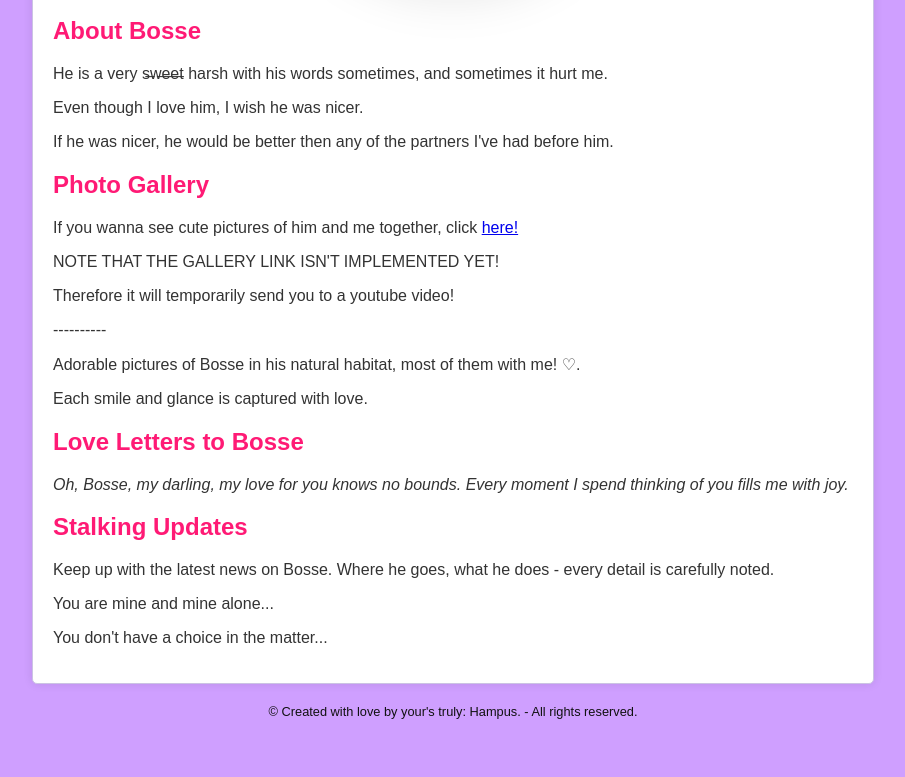
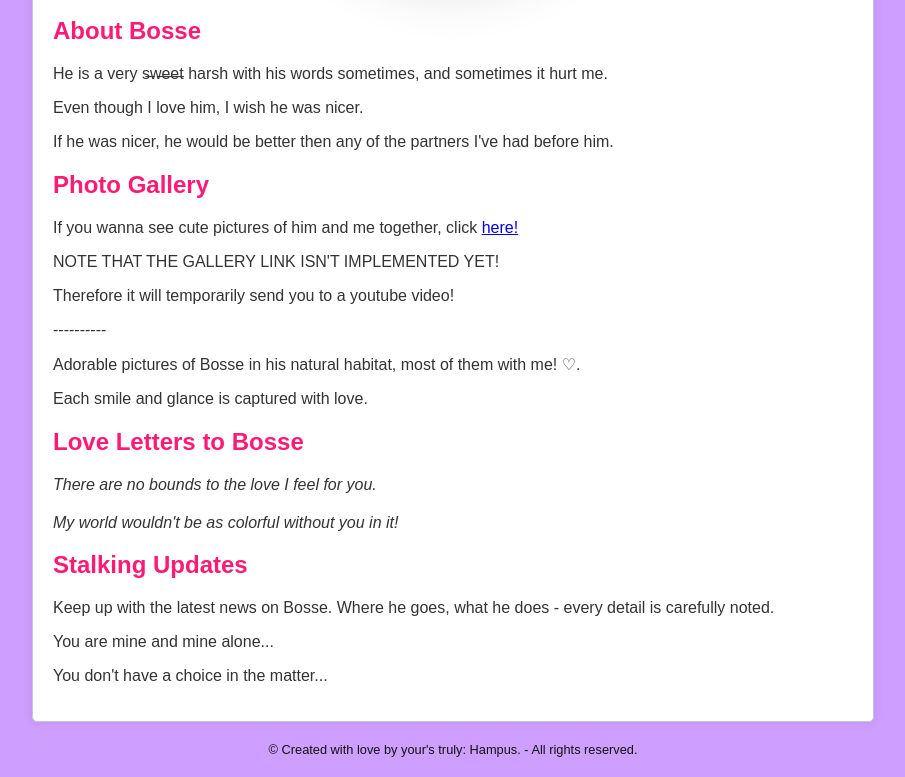
Before and after one commit to BestHampus/him, a plain HTML site: page index.html in a window 1280 px wide. Shown: the part 421-1198 px from the top of the page, without its empty margins (187-1092 px from the left). Before the commit the page ends 1160 px from the top, so only its background shows below. Drawn offline with Linux system fonts and the light colour scheme.

Commit message:
Update index.html

```diff
--- a/index.html
+++ b/index.html
@@ -83,7 +83,8 @@
         <p>Adorable pictures of Bosse in his natural habitat, most of them with me! ♡.
         <p>Each smile and glance is captured with love.</p>
         <h2>Love Letters to Bosse</h2>
-        <p class="love-letter">Oh, Bosse, my darling, my love for you knows no bounds. Every moment I spend thinking of you fills me with joy.</p>
+        <p class="love-letter">There are no bounds to the love I feel for you.</p>
+        <p class="love-letter">My world wouldn't be as colorful without you in it!</p>
         <h2>Stalking Updates</h2>
         <p>Keep up with the latest news on Bosse. Where he goes, what he does - every detail is carefully noted.</p>
         <div class="creepy-text">You are mine and mine alone...</div>
```
